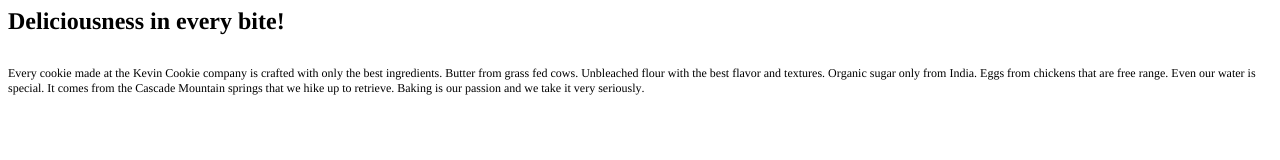
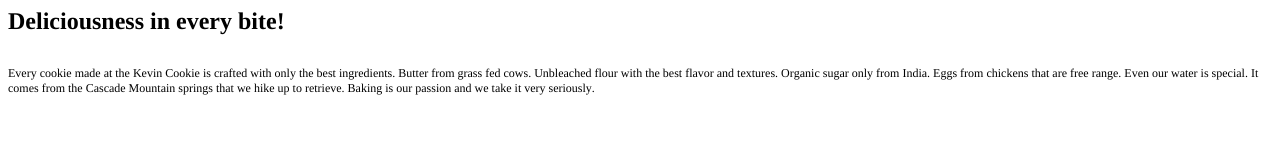
Before and after one commit to thd8592/gitdemo, a plain HTML site: page index.htm in a window 1280 px wide. Drawn offline with Linux system fonts and the light colour scheme.

Commit message:
Update index.htm

```diff
--- a/index.htm
+++ b/index.htm
@@ -15,6 +15,6 @@
 <body>
 <h1 style="margin: 0.0px 0.0px 16.1px 0.0px; font: 24.0px Times; -webkit-text-stroke: #000000"><span class="s1"><b>Deliciousness in every bite!</b></span></h1>
 <p class="p2"><span class="s1"></span><br></p>
-<p class="p3"><span class="s1">Every cookie made at the Kevin Cookie company is crafted with only the best ingredients. Butter from grass fed cows. Unbleached flour with the best flavor and textures. Organic sugar only from India. Eggs from chickens that are free range. Even our water is special. It comes from the Cascade Mountain springs that we hike up to retrieve. Baking is our passion and we take it very seriously.</span></p>
+<p class="p3"><span class="s1">Every cookie made at the Kevin Cookie  is crafted with only the best ingredients. Butter from grass fed cows. Unbleached flour with the best flavor and textures. Organic sugar only from India. Eggs from chickens that are free range. Even our water is special. It comes from the Cascade Mountain springs that we hike up to retrieve. Baking is our passion and we take it very seriously.</span></p>
 </body>
 </html>
```
